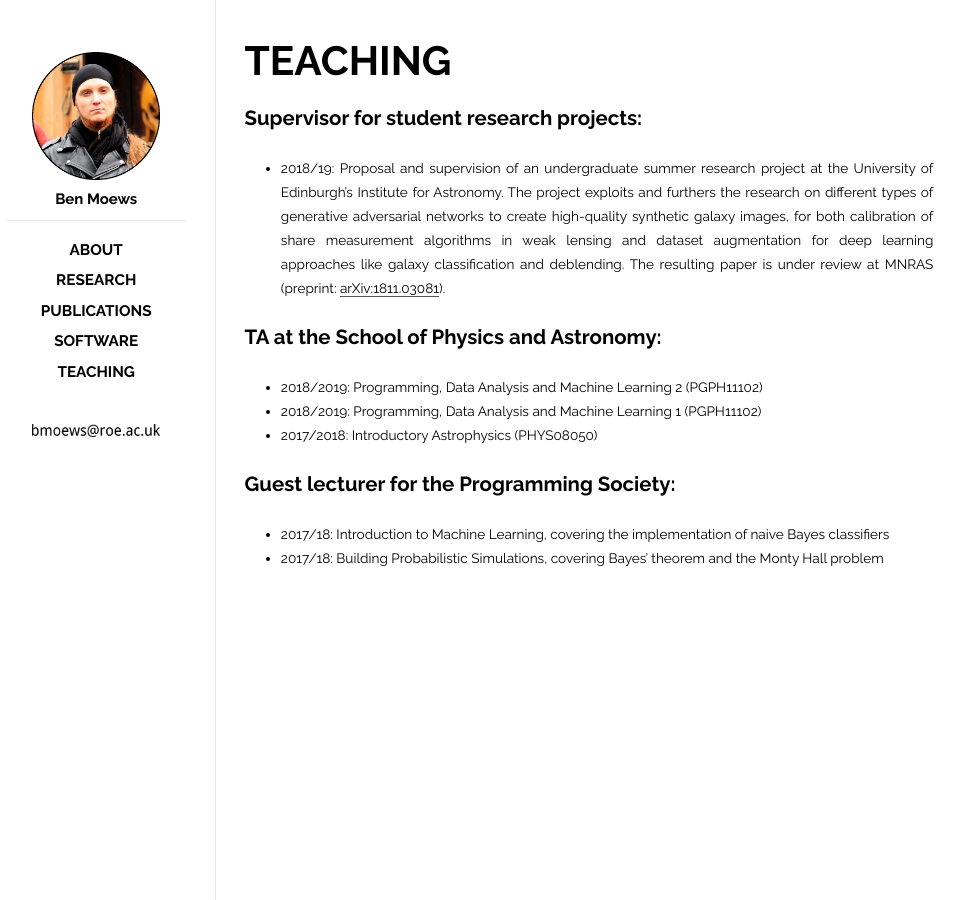
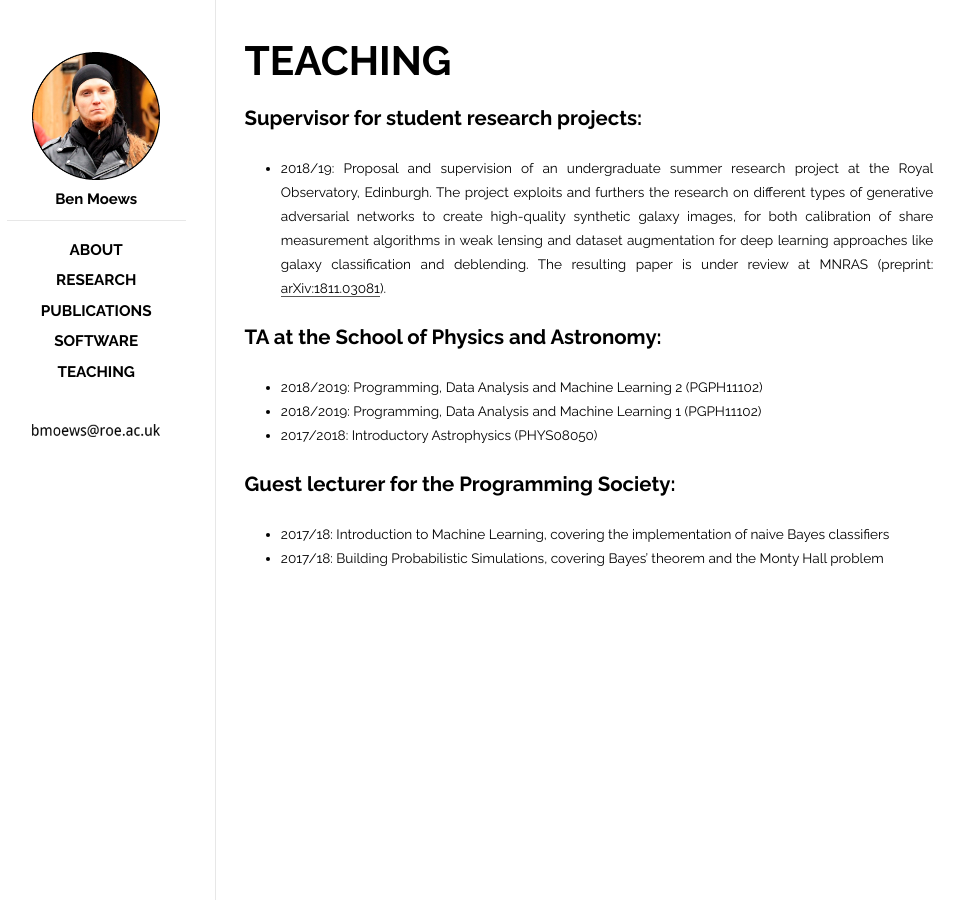
Before and after one commit to moews/moews.github.io, a Jekyll site: the page built from _posts/2017-03-23-teaching.md, in a window 1280 px wide. Shown: the whole page, without its empty margins (143-1107 px from the left). Built offline with Jekyll 4.4.1, drawn with Linux system fonts in a browser that asks for light colours.

Commit message:
Update 2017-03-23-teaching.md

```diff
--- a/_posts/2017-03-23-teaching.md
+++ b/_posts/2017-03-23-teaching.md
@@ -9,7 +9,7 @@
 
 ## Supervisor for student research projects:
 
-* 2018/19: Proposal and supervision of an undergraduate summer research project at the University of Edinburgh's Institute for Astronomy. The project exploits and furthers the research on different types of generative adversarial networks to create high-quality synthetic galaxy images, for both calibration of share measurement algorithms in weak lensing and dataset augmentation for deep learning approaches like galaxy classification and deblending. The resulting paper is under review at MNRAS (preprint: [arXiv:1811.03081](https://arxiv.org/abs/1811.03081)).
+* 2018/19: Proposal and supervision of an undergraduate summer research project at the Royal Observatory, Edinburgh. The project exploits and furthers the research on different types of generative adversarial networks to create high-quality synthetic galaxy images, for both calibration of share measurement algorithms in weak lensing and dataset augmentation for deep learning approaches like galaxy classification and deblending. The resulting paper is under review at MNRAS (preprint: [arXiv:1811.03081](https://arxiv.org/abs/1811.03081)).
 
 ## TA at the School of Physics and Astronomy:
 
```
